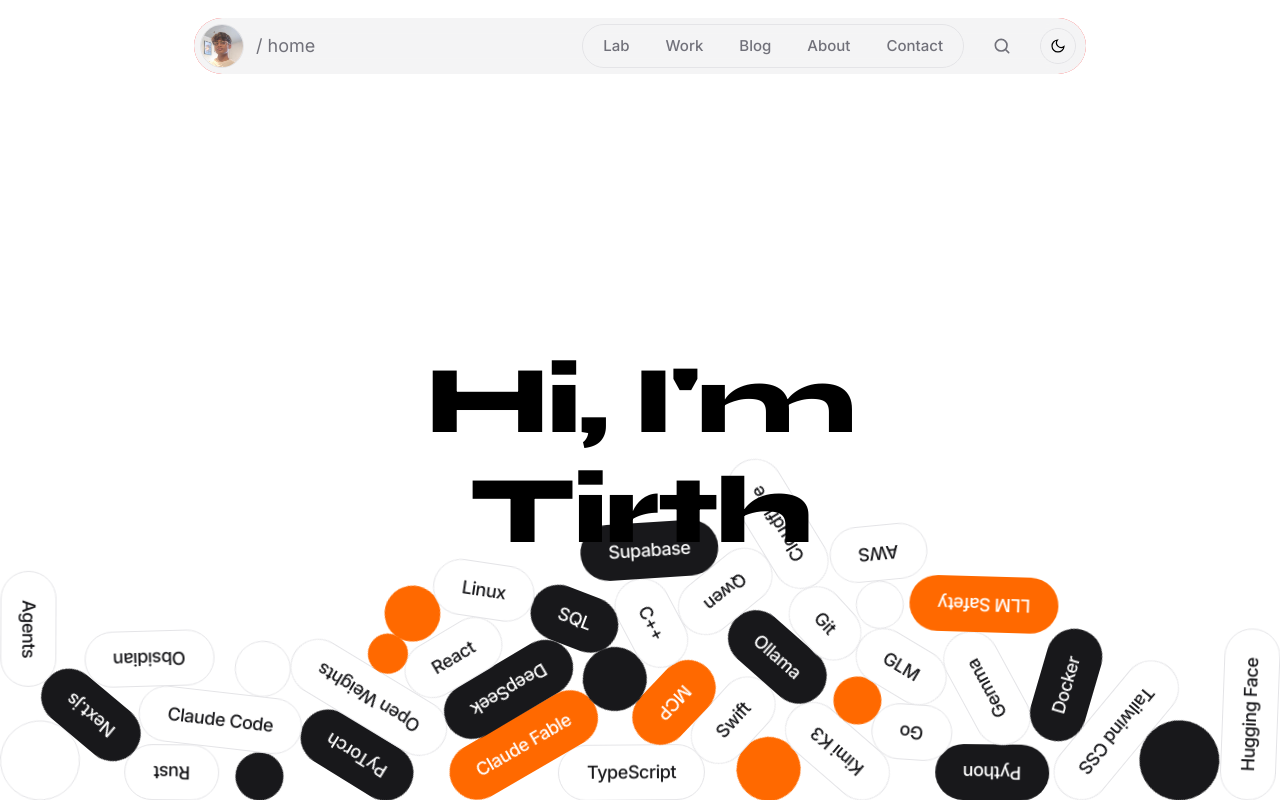
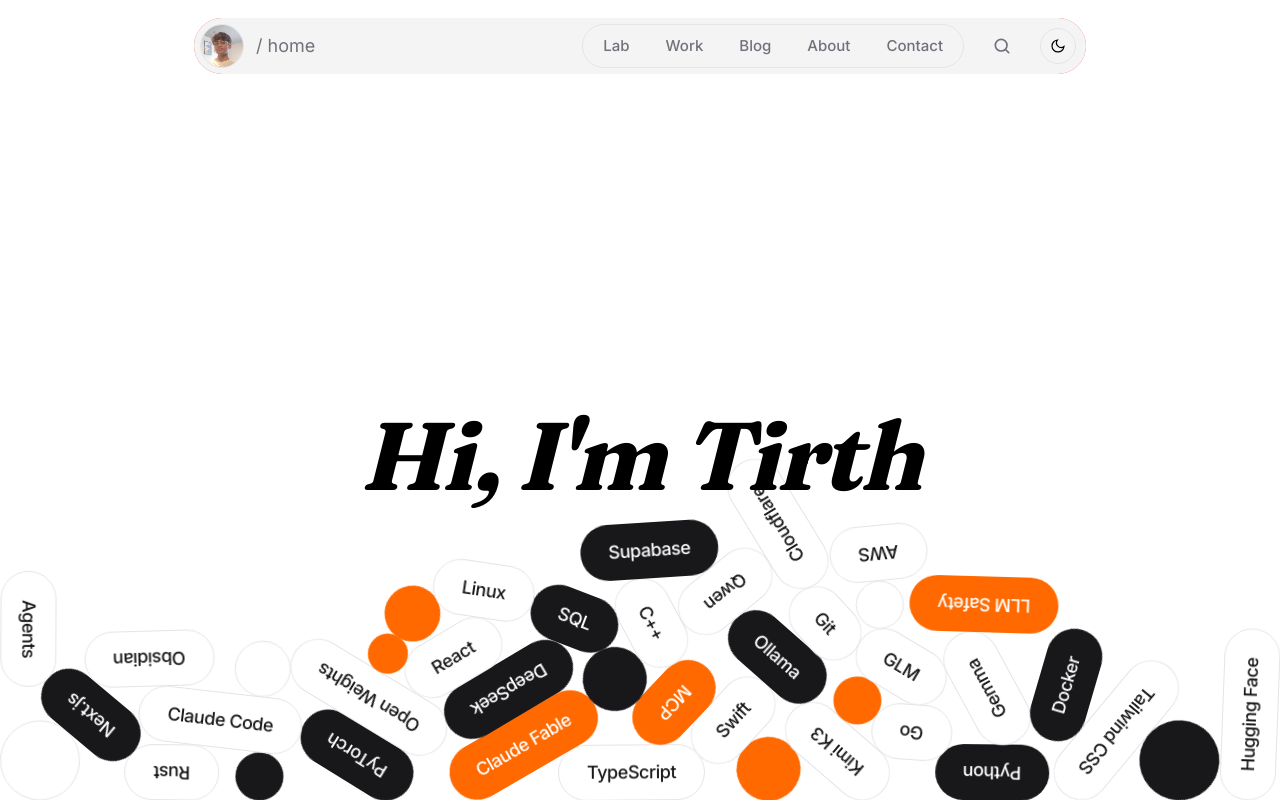
Before and after one commit to tirthfx/portfolio, a Next.js app: page /portfolio/ in a window 1280 px wide. Built offline with nearby package versions, Linux system fonts and the light colour scheme.

Commit message:
Headline font: Fraunces bold italic

```diff
--- a/src/app/globals.css
+++ b/src/app/globals.css
@@ -33,7 +33,7 @@
   --color-foreground: var(--foreground);
   --font-sans: var(--font-inter), system-ui, sans-serif;
   --font-serif: var(--font-instrument), Georgia, serif;
-  --font-display: var(--font-syne), system-ui, sans-serif;
+  --font-display: var(--font-fraunces), Georgia, serif;
 }
 
 html, body { min-height: 100%; }
--- a/src/app/layout.tsx
+++ b/src/app/layout.tsx
@@ -1,11 +1,11 @@
 import type { Metadata } from "next";
-import { Inter, Instrument_Serif, Syne } from "next/font/google";
+import { Inter, Instrument_Serif, Fraunces } from "next/font/google";
 import Loader from "@/components/loader";
 import Nav from "@/components/nav";
 import "./globals.css";
 
 const inter = Inter({ variable: "--font-inter", subsets: ["latin"] });
-const syne = Syne({ variable: "--font-syne", weight: ["700", "800"], subsets: ["latin"] });
+const fraunces = Fraunces({ variable: "--font-fraunces", weight: "700", style: "italic", subsets: ["latin"] });
 const instrument = Instrument_Serif({ variable: "--font-instrument", weight: "400", style: ["normal", "italic"], subsets: ["latin"] });
 
 export const metadata: Metadata = { title: "Tirth" };
@@ -19,7 +19,7 @@ export default function RootLayout({ children }: Readonly<{ children: React.Reac
       <head>
         <script dangerouslySetInnerHTML={{ __html: themeScript }} />
       </head>
-      <body className={`${inter.variable} ${instrument.variable} ${syne.variable} font-sans antialiased`}>
+      <body className={`${inter.variable} ${instrument.variable} ${fraunces.variable} font-sans antialiased`}>
         <Loader />
         <Nav />
         {children}
--- a/src/components/hero.tsx
+++ b/src/components/hero.tsx
@@ -75,7 +75,7 @@ export default function Hero() {
       key={ready ? "drop" : "wait"}
       as="h1"
       title={
-        <span className="font-display text-5xl leading-[1.15] font-extrabold tracking-tight sm:text-8xl">
+        <span className="font-display text-6xl leading-[1.1] font-bold italic tracking-tight sm:text-8xl">
           Hi, I&apos;m Tirth
         </span>
       }
```
